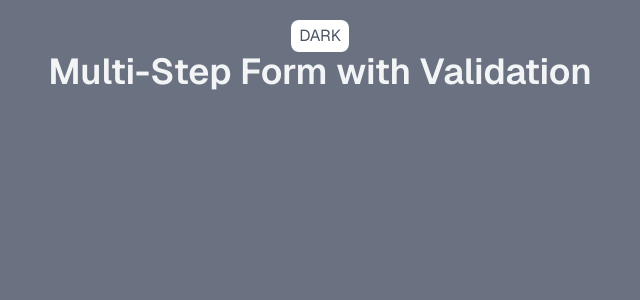
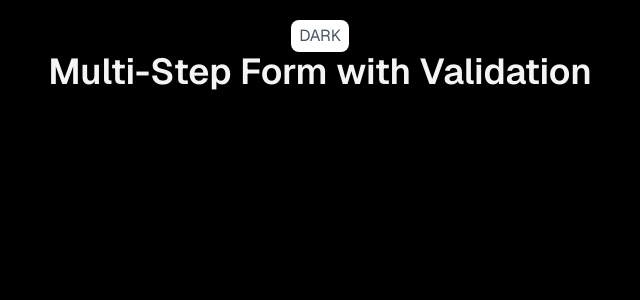
Before and after one commit to DeveloperDolon/pxlhut-jobtask, a Next.js app: page / in a window 1280 px wide. Shown: the top 300 px of the page, without its empty margins (320-960 px from the left). Built offline with nearby package versions, Linux system fonts and the light colour scheme.

Commit message:
form type added

```diff
--- a/app/components/ModeProvider.tsx
+++ b/app/components/ModeProvider.tsx
@@ -23,7 +23,7 @@ const ModeProvider = ({
   return (
     <html lang="en" data-theme={mode}>
       <body
-        className={`${geistSans.variable} ${geistMono.variable} antialiased dark:bg-gray-500 bg-white`}
+        className={`${geistSans.variable} ${geistMono.variable} antialiased dark:bg-black bg-white`}
       >
         {children}
       </body>
--- a/app/page.tsx
+++ b/app/page.tsx
@@ -1,4 +1,4 @@
-'use client';
+"use client";
 
 import { setMode } from "./store/features/modeSlice";
 import { useAppDispatch, useAppSelector } from "./store/store";
@@ -7,13 +7,22 @@ export default function Home() {
   const mode = useAppSelector((state) => state.mode.mode);
   const dispatch = useAppDispatch();
   return (
-    <div className="font-[family-name:var(--font-geist-sans)] dark:bg-gray-500">
+    <div className="font-[family-name:var(--font-geist-sans)]">
       <div className="flex justify-center flex-col md:mt-5 mt-3.5">
-        <button onClick={() => dispatch(setMode(mode == 'dark' ? 'light' : 'dark'))} className="cursor-pointer px-2 py-1 text-white dark:text-gray-600 dark:bg-white bg-gray-500 w-fit mx-auto rounded-lg">{mode?.toUpperCase()}</button>
+        <button
+          onClick={() => dispatch(setMode(mode == "dark" ? "light" : "dark"))}
+          className="cursor-pointer px-2 py-1 text-white dark:text-gray-600 dark:bg-white bg-gray-500 w-fit mx-auto rounded-lg"
+        >
+          {mode?.toUpperCase()}
+        </button>
         <h2 className="md:text-4xl sm:text-2xl text-xl font-semibold text-center dark:text-gray-100">
           Multi-Step Form with Validation
         </h2>
       </div>
+
+      <form>
+        <input type="text" />
+      </form>
     </div>
   );
 }
--- /dev/null
+++ b/types.d.ts
@@ -0,0 +1,31 @@
+type FromData = {
+  full_name: string;
+  email: string;
+  phone: string;
+  street_address: string;
+  city: string;
+  zip_code: number;
+  username: string;
+  password: string;
+  confirm_password?: string;
+};
+
+type FormFieldProps = {
+  type: string;
+  placeholder: string;
+  name: ValidFieldNames;
+  register: UseFormRegister<FormData>;
+  error: FieldError | undefined;
+  valueAsNumber?: boolean;
+};
+
+export type ValidFieldNames =
+|"full_name"
+|"email"
+|"phone"
+|"street_address"
+|"city"
+|"zip_code"
+|"username"
+|"password"
+|"confirm_password";
```
